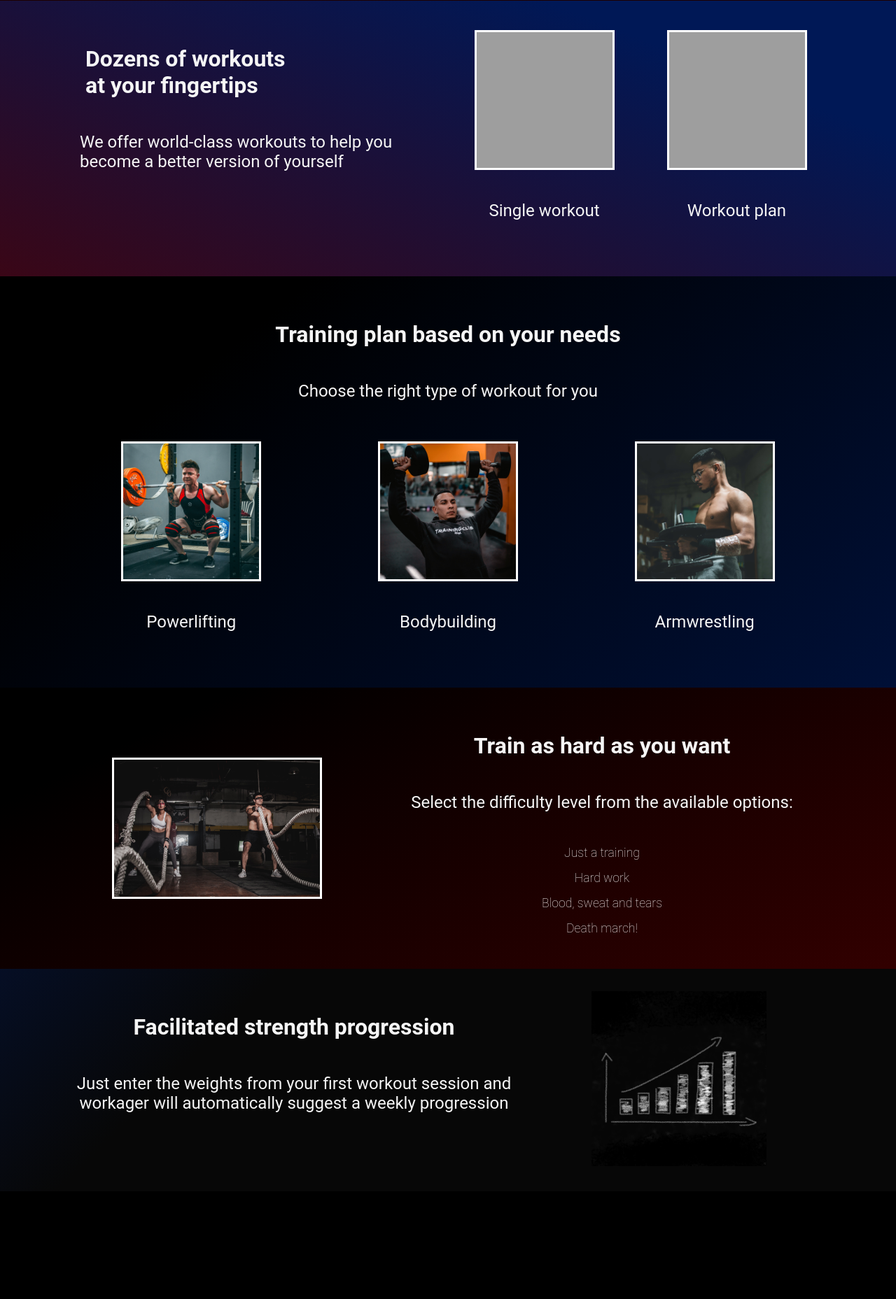
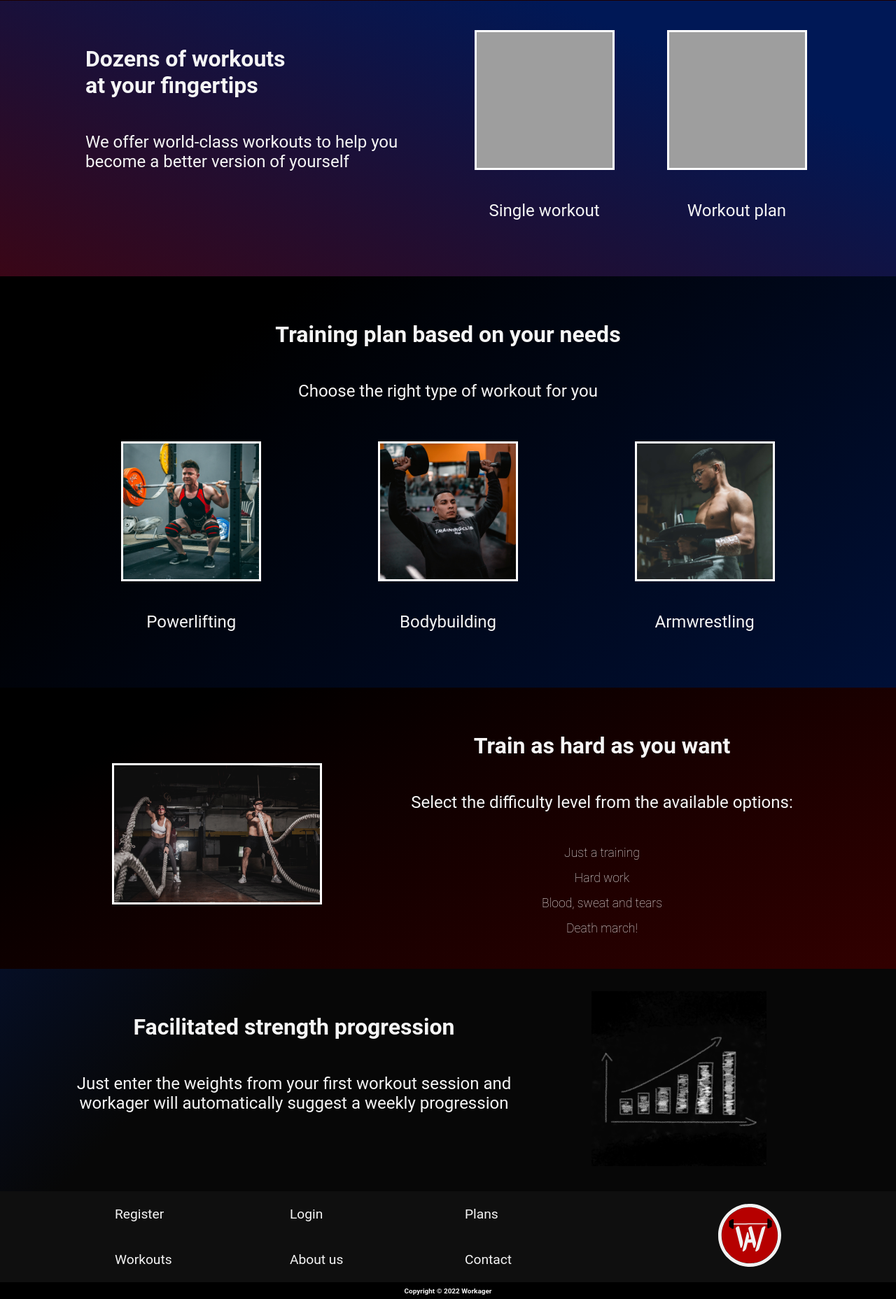
Before and after one commit to MarcinScieszka/workout-manager, a PHP site: page / in a window 1280 px wide. Shown: the part 949-2806 px from the top of the page at 70% size. Before the commit the page ends 2652 px from the top, so only its background shows below. Run offline with PHP 8.4, Linux system fonts and the light colour scheme; grey boxes are pictures that could not be loaded.

Commit message:
style homepage footer

```diff
--- a/public/css/homepage.css
+++ b/public/css/homepage.css
@@ -160,6 +160,7 @@ section:nth-child(5) {
 .section-4 img {
     width: 300px;
     height: auto;
+    margin-top: 1rem;
     border: 3px solid #fff;
 }
 
--- a/public/css/index.css
+++ b/public/css/index.css
@@ -40,8 +40,7 @@ h2 {
     font-weight: normal;
     margin: 0.5rem;
     margin-bottom: 1rem;
-    padding-top: 2rem;
-    padding-bottom: 2rem;
+    padding: 2rem 0.5rem;
 }
 
 h3 {
@@ -55,9 +54,15 @@ a {
     text-align: center;
 }
 
+.grid-col-span-3 {
+    grid-column: span 3;
+}
+
 /*  ---------------------------
     Sections
 ---------------------------  */
+
+/* header */
 
 header {
     min-height: 100px;
@@ -83,7 +88,7 @@ header {
     color: var(--text-light);
     font-size: 1.8rem;
     padding-top: 0.5rem;
-    border-radius: 15px;
+    border-radius: 1rem;
     transition-duration: 0.3s;
 }
 
@@ -92,7 +97,7 @@ header {
     height: 100%;
     width: 100%;
     padding: 0.3rem;
-    border-radius: 15px;
+    border-radius: 1rem;
 }
 
 .header-item-btn > a:hover {
@@ -100,8 +105,21 @@ header {
     color: var(--text-dark);
 }
 
- img:hover {
+
+.header-item img:hover {
     background-color: rgb(22, 22, 22);
+}
+
+/* .header-item:first-child:hover {
+    border-radius: 15px;
+    background-color: rgb(22, 22, 22);
+} */
+
+@media screen and (max-width: 1015px) {
+    .header-item {
+        width: 170px;
+        height: 55px;
+    }
 }
 
 @media screen and (max-width: 640px) {
@@ -115,6 +133,76 @@ header {
     }
 }
 
-.grid-col-span-3 {
-    grid-column: span 3;
+/* footer */
+
+footer {
+    width: 100%;
+    display: flex;
+    justify-content: center;
+    align-items: center;
 }
+
+.footer-grid {
+    width: 1000px;
+    height: 130px;
+    display: grid;
+    grid-template-rows: 1fr 1fr;
+    grid-template-columns: 1fr 1fr 1fr 1fr;
+    gap: 0;
+}
+
+.footer-btn {
+    height: 100%;
+    font-size: 1.2rem;
+    display: flex;
+    align-items: center;
+    justify-content: left;
+    padding-left: 1.5rem;
+}
+
+#logo-round {
+    width: 90px;
+    height: 90px;
+}
+
+.footer-btn:last-child {
+    grid-row: 1 / -1;
+    grid-column: 4;
+    width: 100%;
+    height: 100%;
+    padding-left: 0.4rem;
+    justify-content: right;
+    padding-right: 1.5rem;
+}
+
+.footer-btn > a {
+    color: var(--text-light);
+}
+
+.copyright-box {
+    width: 100%;
+}
+
+.copyright {
+    height: 1.5rem;
+    background-color: black;
+    font-size: 12px;
+    display: flex;
+    justify-content: center;
+    align-items: center;
+}
+
+@media screen and (max-width: 550px) {
+    #logo-round {
+        width: 65px;
+        height: 65px;
+    }
+
+    .footer-btn {
+        padding-left: 1rem;
+    }
+
+    .footer-btn:last-child {
+        padding-right: 1rem;
+    }
+}
--- a/public/views/homepage.html
+++ b/public/views/homepage.html
@@ -101,6 +101,35 @@
             </div>
         </div>
     </section>
-
+    <footer>
+        <div class="footer-grid">
+            <div class="footer-btn">
+                <a href="/register">Register</a>
+            </div>
+            <div class="footer-btn">
+                <a href="/login">Login</a>
+            </div>
+            <div class="footer-btn">
+                <a href="/plans">Plans</a>
+            </div>
+            <div class="footer-btn">
+                <a href="/workouts">Workouts</a>
+            </div>
+            <div class="footer-btn">
+                <a href="/about">About us</a>
+            </div>
+            <div class="footer-btn">
+                <a href="/contact">Contact</a>
+            </div>
+            <div class="footer-btn">
+                <a href="/"><img src="public/img/logo_round.svg" alt="Workager round logo" id="logo-round"></a>
+            </div>
+        </div>
+    </footer>
+    <div class="copyright-box">
+        <div class="copyright">
+            <h5>Copyright &copy; 2022 Workager</h5>
+        </div>
+    </div>
 </body>
 </html>
```
